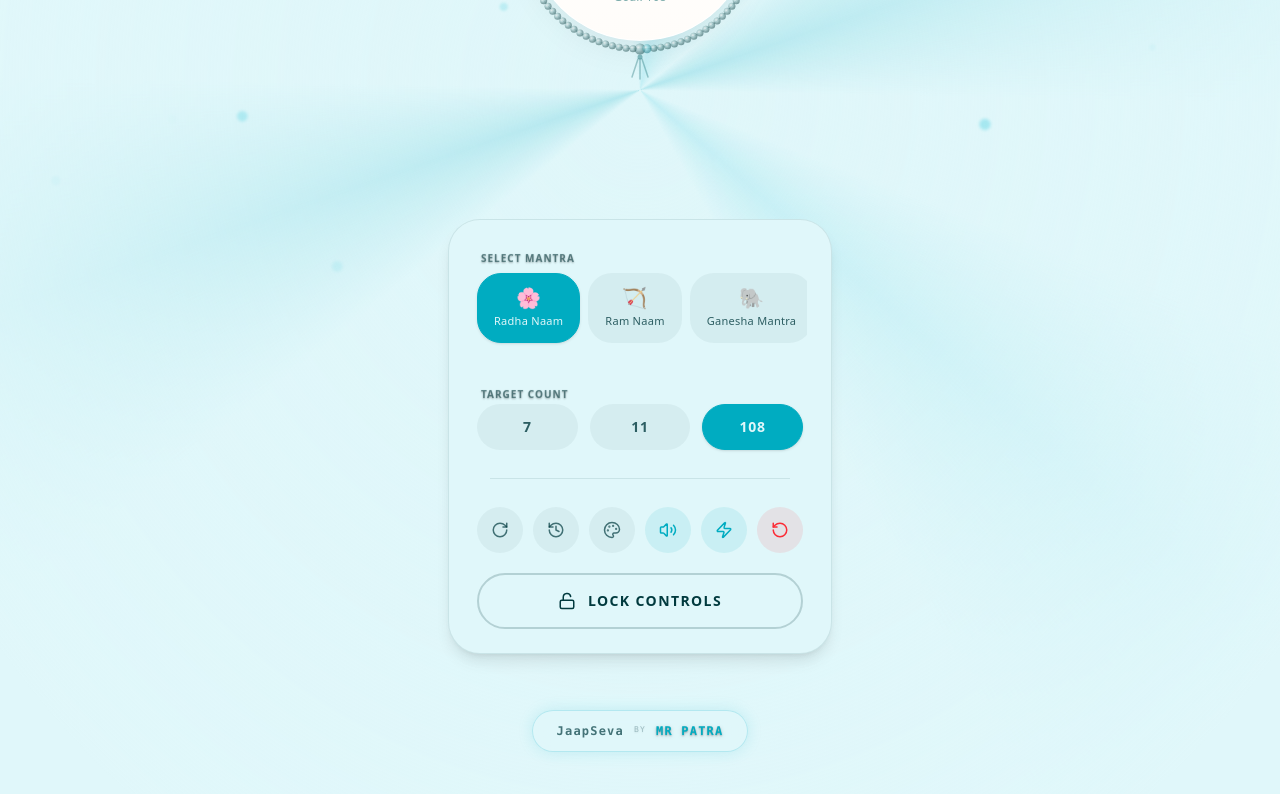
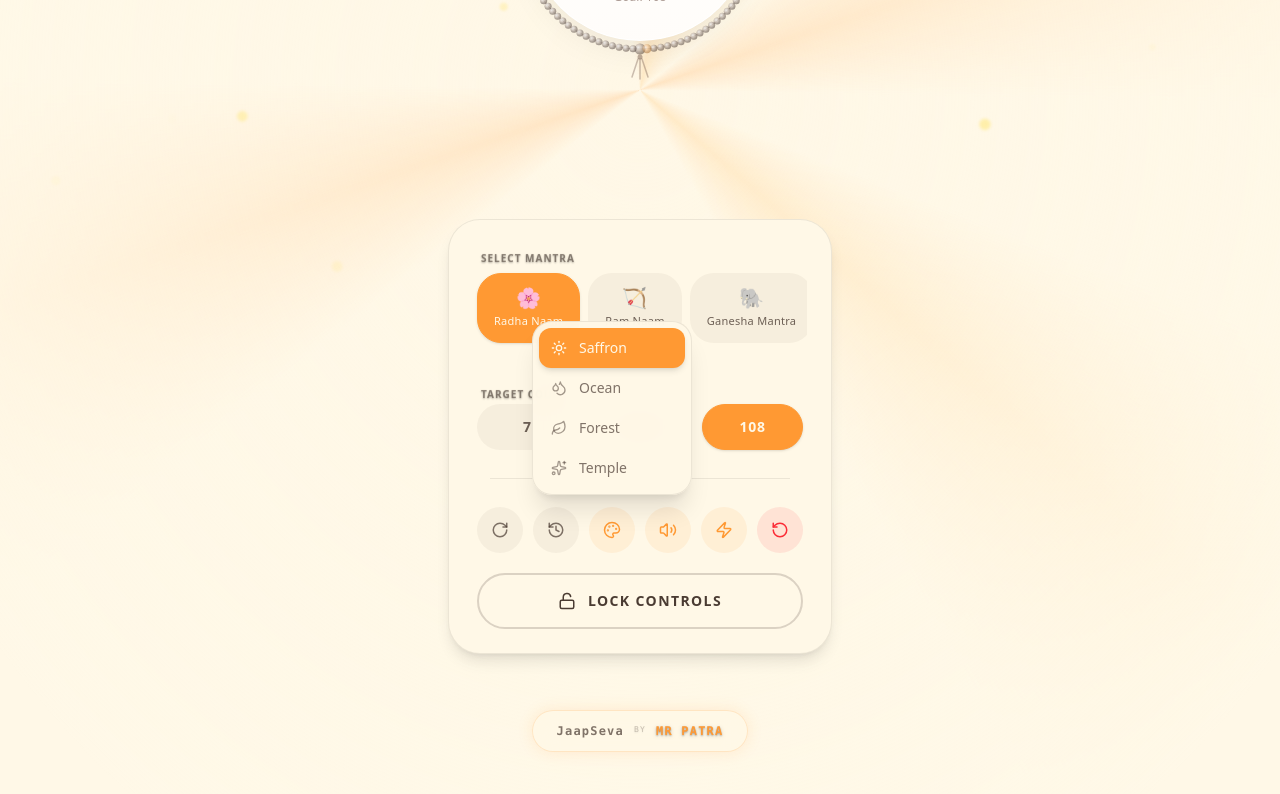
Before and after one commit to amitkumarpatra99/JaapSeva, a Next.js app: page / in a window 1280 px wide. Both pictures are taken after a click on the button 612 px from the left and 1149 px from the top of the page. Shown: the part 620-1414 px from the top of the page. Built offline with nearby package versions, Linux system fonts and the light colour scheme; a web font is replaced by a local one.

Commit message:
feat: add ThemeSwitcher component with support for multiple color themes

```diff
--- a/src/components/ThemeSwitcher.tsx
+++ b/src/components/ThemeSwitcher.tsx
@@ -1,36 +1,79 @@
 "use client";
 
 import { useTheme } from "next-themes";
-import { useEffect, useState } from "react";
-import { Palette } from "lucide-react";
+import { useEffect, useState, useRef } from "react";
+import { Palette, Sun, Sparkles, Droplets, Leaf } from "lucide-react";
 import { cn } from "@/lib/utils";
 
-const THEMES = ["saffron", "ocean", "forest", "dark"];
+const THEMES = [
+  { id: "saffron", name: "Saffron", icon: Sun },
+  { id: "ocean", name: "Ocean", icon: Droplets },
+  { id: "forest", name: "Forest", icon: Leaf },
+  { id: "dark", name: "Temple", icon: Sparkles },
+];
 
 export function ThemeSwitcher({ disabled }: { disabled?: boolean }) {
     const { theme, setTheme } = useTheme();
     const [mounted, setMounted] = useState(false);
+    const [isOpen, setIsOpen] = useState(false);
+    const dropdownRef = useRef<HTMLDivElement>(null);
 
     useEffect(() => {
         setMounted(true);
+
+        const handleClickOutside = (event: MouseEvent) => {
+            if (dropdownRef.current && !dropdownRef.current.contains(event.target as Node)) {
+                setIsOpen(false);
+            }
+        };
+        document.addEventListener("mousedown", handleClickOutside);
+        return () => document.removeEventListener("mousedown", handleClickOutside);
     }, []);
 
     if (!mounted) return null;
 
-    const cycleTheme = () => {
-        const currentIndex = THEMES.indexOf(theme || "saffron");
-        const nextIndex = (currentIndex + 1) % THEMES.length;
-        setTheme(THEMES[nextIndex]);
-    };
-
     return (
+        <div className="relative" ref={dropdownRef}>
             <button
-            onClick={cycleTheme}
+                onClick={() => setIsOpen(!isOpen)}
                 disabled={disabled}
-            className="p-3.5 rounded-full bg-foreground/5 text-foreground/70 hover:bg-foreground/10 hover:text-foreground transition-all disabled:opacity-50 disabled:cursor-not-allowed"
+                className={cn(
+                    "p-3.5 rounded-full transition-all disabled:opacity-50 disabled:cursor-not-allowed",
+                    isOpen ? "bg-jaap-primary/10 text-jaap-primary" : "bg-foreground/5 text-foreground/70 hover:bg-foreground/10 hover:text-foreground"
+                )}
                 title="Change Theme"
             >
                 <Palette size={18} />
             </button>
+
+            {isOpen && !disabled && (
+                <div className="absolute bottom-full left-1/2 -translate-x-1/2 mb-3 w-40 bg-background/95 backdrop-blur-md border border-foreground/10 rounded-[1.25rem] shadow-xl overflow-hidden z-50 animate-in fade-in slide-in-from-bottom-2 duration-200">
+                    <div className="flex flex-col p-1.5">
+                        {THEMES.map((t) => {
+                            const Icon = t.icon;
+                            const isActive = theme === t.id;
+                            return (
+                                <button
+                                    key={t.id}
+                                    onClick={() => {
+                                        setTheme(t.id);
+                                        setIsOpen(false);
+                                    }}
+                                    className={cn(
+                                        "flex items-center gap-3 px-3 py-2.5 rounded-xl text-sm font-medium transition-all w-full text-left",
+                                        isActive
+                                            ? "bg-jaap-primary text-background shadow-md"
+                                            : "text-foreground/70 hover:bg-foreground/5 hover:text-foreground"
+                                    )}
+                                >
+                                    <Icon size={16} className={isActive ? "text-background" : "text-foreground/50"} />
+                                    {t.name}
+                                </button>
+                            );
+                        })}
+                    </div>
+                </div>
+            )}
+        </div>
     );
 }
```
Lines whose indentation alone changed are shown as unchanged.
